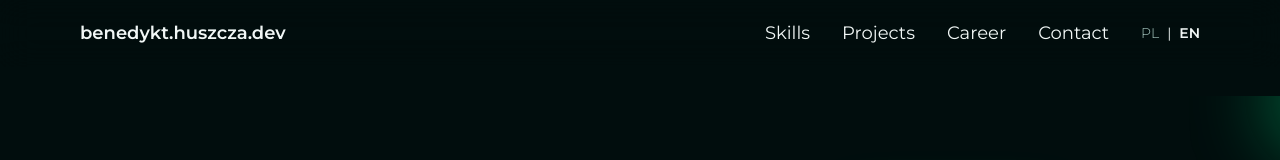
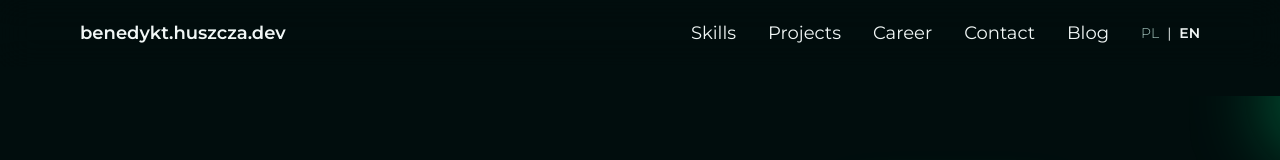
Before and after one commit to benhus8/benedykt-the-dev, a Next.js app in the folder frontend/: page /en in a window 1280 px wide. Shown: the top 160 px of the page. Built offline with nearby package versions, Linux system fonts and the light colour scheme.

Commit message:
add blog in navbar

```diff
--- a/frontend/components/NavBar.jsx
+++ b/frontend/components/NavBar.jsx
@@ -5,8 +5,12 @@ import { useRouter } from "next/navigation";
 import { Sling as Hamburger } from "hamburger-react";
 import { motion } from "framer-motion";
 
-const NavItem = ({ text, targetId, onClick, bold, toTop }) => {
+const NavItem = ({ text, targetId, onClick, bold, toTop, link }) => {
   const handleClick = () => {
+    if (link) {
+      window.open(link, "_blank");
+      return;
+    }
     if (toTop) {
       window.scrollTo({ top: 0, behavior: "smooth" });
     }
@@ -182,6 +186,13 @@ export default function NavBar() {
               />
             </motion.li>
             <motion.li variants={itemVariants}>
+              <NavItem
+                text={"Blog"}
+                link="https://blog.huszcza.dev"
+                onClick={() => setIsOpen(false)}
+              />
+            </motion.li>
+            <motion.li variants={itemVariants}>
               <LanguageSwitcher />
             </motion.li>
           </motion.ul>
```
